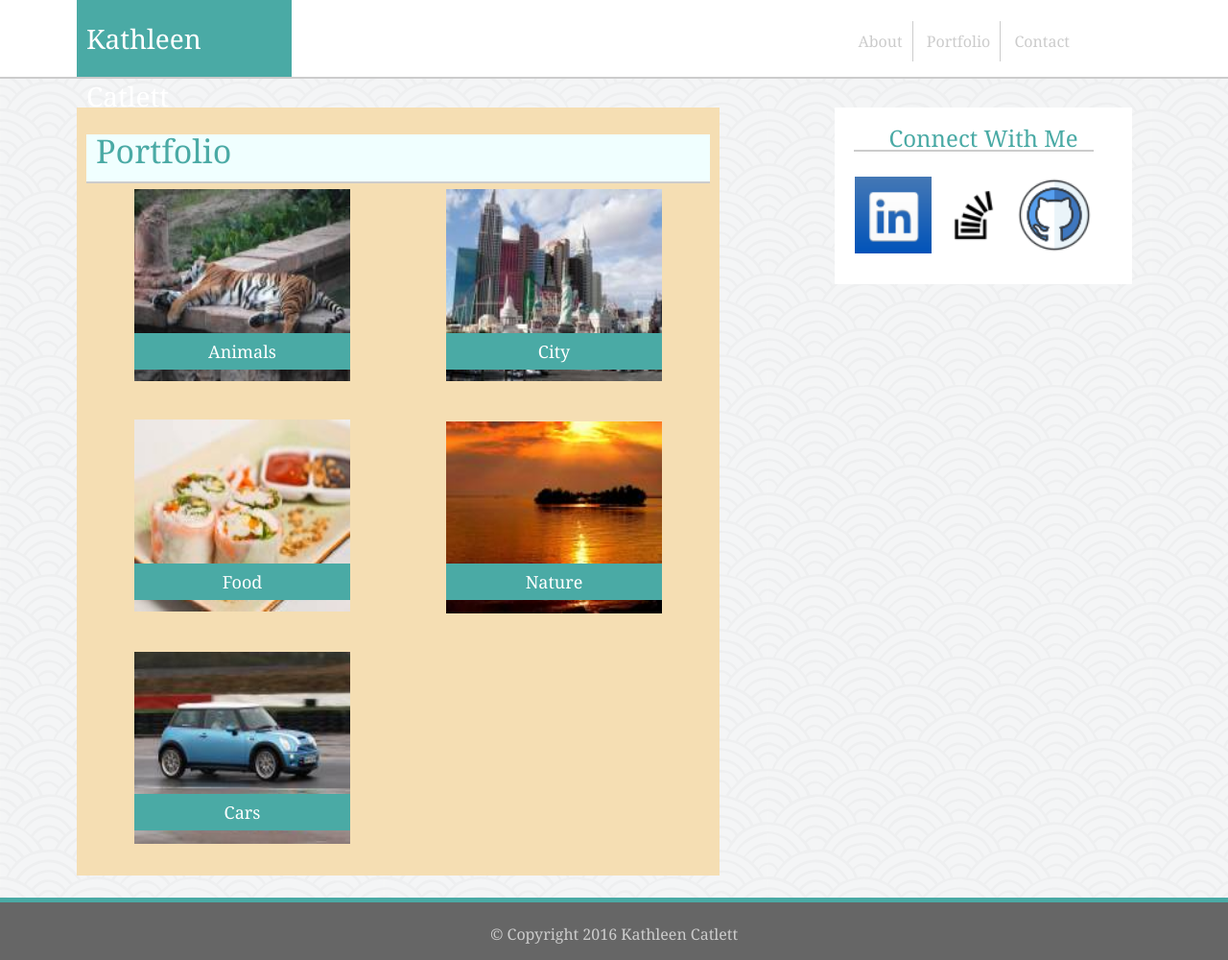
After one commit to KathCatBC/Basic-Portfolio-OLD, a PHP site: page /portfolio.html in a window 1280 px wide. The commit adds this page. Shown: the whole page at 96% size. Run offline with PHP 8.4, Linux system fonts and the light colour scheme.

Commit message:
almost finished

```diff
--- a/assets/css/style.css
+++ b/assets/css/style.css
@@ -65,20 +65,51 @@ li {
 li:last-child {
 	border-right: none;
 }
+#page{
+	position:relative;
+	/*adjust this if footer isnt at bottom*/
+	height: 650px;
+	top: 0;
+	bottom: 0;
+}
 
 
+#pageportfolio{
+	position:relative;
+	/*adjust this if footer isnt at bottom*/
+	height: 1000px;
+	top: 0;
+	bottom: 0;
+}
+/*
 #maincontent {
 	width: 100%;
 	height: 100%;
-}
+	border: green 2px solid;
+}*/
 
 #maincontentframe {
+	height: 350px;
 	width: 650px;
 	position: relative;
 	color: #777777;
 	left: 80px;
-	top:  120px;
-	background-color: white;
+	top:  30px;
+	/*background-color: white;*/
+	background-color: wheat;
+	padding: 65px 10px 0px 10px;
+}
+
+
+#maincontentframeportfolio {
+	height: 735px;
+	width: 650px;
+	position: relative;
+	color: #777777;
+	left: 80px;
+	top:  30px;
+	/*background-color: white;*/
+	background-color: wheat;
 	padding: 65px 10px 0px 10px;
 }
 
@@ -92,6 +123,8 @@ li:last-child {
 	border-width: 0px 0px 2px 0px;
 	border-color: #cccccc;
 	padding: 0px 10px 15px 10px;
+	background-color: azure;
+
 
 }
 
@@ -99,29 +132,90 @@ li:last-child {
 	float: left;
 }
 
-.indicies {
+/*.imagesstart {
+	vertical-align: baseline;
+	float: left;
+	width: 30%;
+	display: inline-block;
+	margin: 20px 20px 20px 20px;
+	text-align: center;
+}*/
 
+
+.imageleft  {
+	float: left;
+	margin: 20px 20px 20px 50px;
 }
-#animalbar {
-	width: 180px;
+
+
+
+.imageright  {
+	float: right;
+	margin: 20px 50px 20px 20px;
+}
+
+
+.imagedesc {
+	width: 205px;
 	background-color:  #4aaaa5;
-	top: 260px;
+	top: 235px;
 	font-size: 18px;
 	color: white;
 	position: absolute;
 	z-index: 10;
 	text-align: center;
+	padding: 10px;
+}
 
+
+.imagedescrowtwo {
+	width: 205px;
+	background-color:  #4aaaa5;
+	top: 475px;
+	font-size: 18px;
+	color: white;
+	position: absolute;
+	z-index: 10;
+	text-align: center;
+	padding: 10px;
+}
+
+.imagedescrowthree {
+	width: 205px;
+	background-color:  #4aaaa5;
+	top: 715px;
+	font-size: 18px;
+	color: white;
+	position: absolute;
+	z-index: 10;
+	text-align: center;
+	padding: 10px;
+}
+
+
+.clearmyfloats {
+	clear: both;
 }
 
 button {
 	background-color: #4aaaa5;
-	color: white
+	height: 50px;
+	color: white;
+	font-size: 18px;
+	font-weight: bold;
+	width: 100px;
+	/*height:; 100px; */
+	padding: 10px 10px 10px 10px;
+
 }
+
+
+
+
 
 #sidebarpanel {
 	position: absolute;
-	top: 120px;
+	top: 112px;
 	background-color: white;
 	/*background: #999;*/
 	padding: 20px;
@@ -152,6 +246,7 @@ button {
 
 #footer {
 	text-align: center;
+	clear: both;
 	background-color: #666666;
 	color: #cccccc;
 	/*color: white;*/
@@ -162,7 +257,7 @@ button {
 	border: solid;
 	border-width: 5px 0px 0px 0px;
 	border-color:  #4aaaa5;
-	position: absolute;
+	position:absolute;
 	bottom: 0;
-
+	left:0;
 }
--- a/index.php
+++ b/index.php
@@ -1 +1 @@
-<?php include_once("biotest.html"); ?>
+<?php include_once("index.html"); ?>
--- /dev/null
+++ b/portfolio.html
@@ -0,0 +1,113 @@
+<!DOCTYPE html>
+<html>
+	<head>
+		<title></title>
+
+		<link rel="stylesheet" type="text/css" href="assets/css/reset.css">
+		<link rel="stylesheet" type="text/css" href="assets/css/style.css">
+
+
+	</head>
+<body>
+	<div id="pageportfolio">
+		<div id="header">
+			<div id="namebox">
+				Kathleen Catlett
+			</div>  <!--end div namebox -->
+			<nav>
+				<ul>
+					<li><a href="index.html">About</a></li>
+					<li><a href="portfolio.html">Portfolio</a></li>
+					<li><a href="contact.html">Contact</a></li>
+				</ul>
+			</nav>
+		</div> <!--end div header -->
+		<div class="clearmyfloats">
+				</div>
+		<div id="maincontentframeportfolio">
+
+			<div id="InsideFrameTitle">
+				<strong>Portfolio</strong>
+			</div>
+
+			<div class="imagesstart">
+
+
+					<div class="imageleft">
+			<!-- 	<div id="firstimage"> -->
+					<img src="assets/images/animals.jpeg" alt="animals" style="float: left"; width=225 height=200>
+						<!-- <p id="imagedescone"> -->
+						<p id class="imagedesc">
+							Animals
+						</p>
+
+					</div> <!-- end of firstimage div -->
+
+				<!-- <div id="imagesecond"> -->
+					<div class="imageright">
+						<img src="assets/images/city.jpeg"  alt="city"  width=225 height=200>
+						<!-- <p id="imagedesctwo"> -->
+						<p id class="imagedesc">
+							City
+						</p>
+					</div>
+
+
+				<div class="imageleft">
+			<!-- 	<div id="firstimage"> -->
+						<img src="assets/images/food.jpg" alt="Food"  width=225 height=200>
+						<!-- <p id="imagedescone"> -->
+							<p id class="imagedescrowtwo">
+								Food
+							</p>
+					</div>
+
+
+					<div class="imageright">
+						<img src="assets/images/nature.jpg"  alt="Nature"  width=225 height=200>
+						<!-- <p id="imagedesctwo"> -->
+						<p id class="imagedescrowtwo">
+							Nature
+						</p>
+					</div>
+
+
+					<div class="imageleft">
+			<!-- 	<div id="firstimage"> -->
+						<img src="assets/images/transport.jpeg" alt="Cars"  width=225 height=200>
+						<!-- <p id="imagedescone"> -->
+							<p id class="imagedescrowthree">
+								Cars
+							</p>
+					</div>
+
+
+			</div>			<!-- end of imagesstart class -->
+
+			</div> <!--end of maincontentframe -->
+
+				<div class="clearmyfloats">
+				</div>
+
+		<div id="sidebarpanel">
+
+			<div id="InsideSidebarTitle">
+				Connect With Me
+			</div>
+			<div id="IconBar">
+				<br>
+				<img src="assets/images/linkedin64sq.png" alt="linkedin" width=80 height=80>
+				<img src="assets/images/stackoverflow64sq.png" alt="linkedin" width=80 height=80>
+				<img src="assets/images/github64sq.png" alt="linkedin" width=80 height=80>
+			</div>   	<!-- end of IconBar -->
+		</div>		<!-- end of side bar panel -->
+
+
+
+		<footer id="footer">
+			<p>&copy; Copyright 2016 Kathleen Catlett</p>
+		</footer> <!--end div footer -->
+
+	</div> <!--end div page -->
+</body>
+</html>
```
Also changed, not shown: assets/css/boxlayout.html (deleted, +0 -96 lines), assets/css/portfolio.html (deleted, +0 -14 lines), biotest.html (deleted, +0 -61 lines), contact.html (+12 -2 lines).
